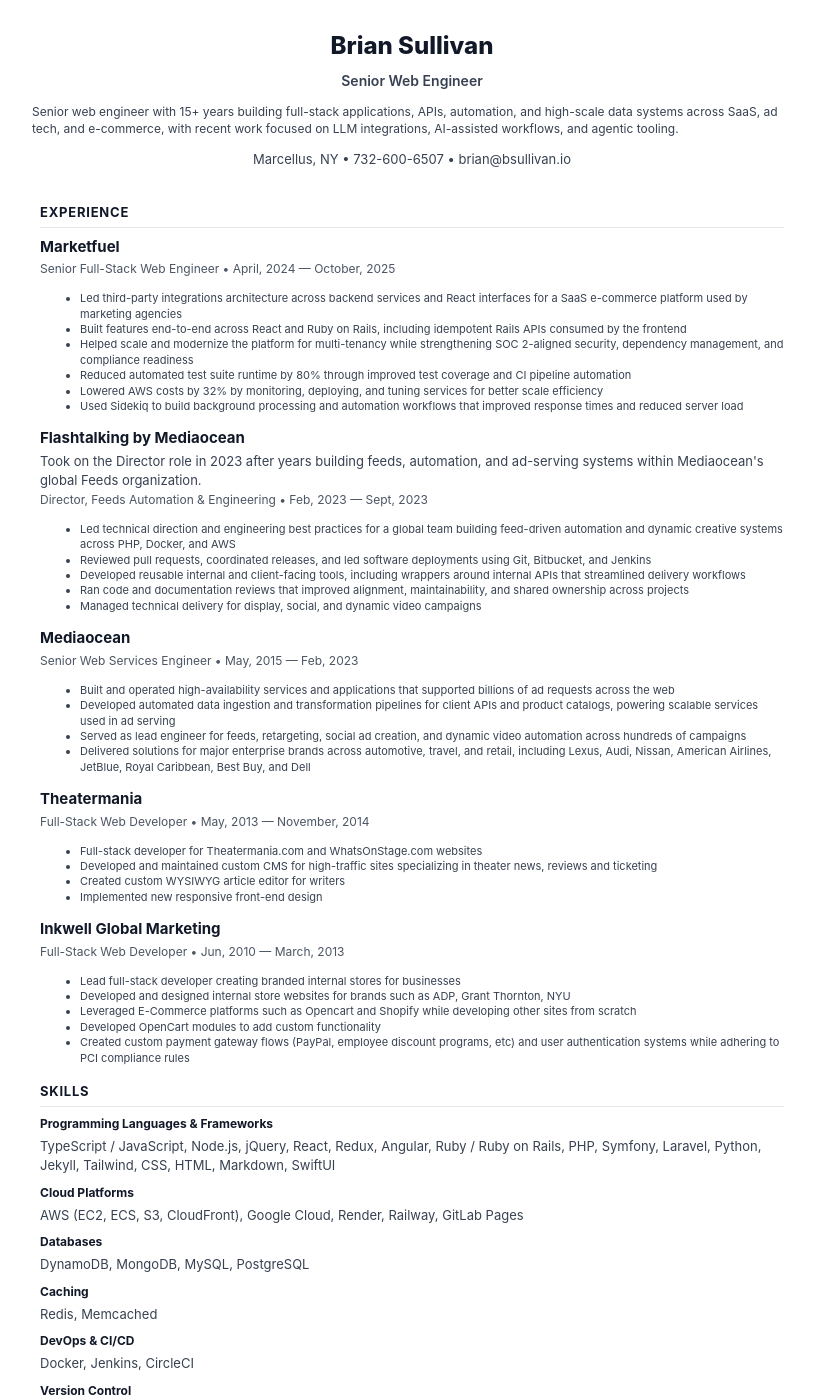
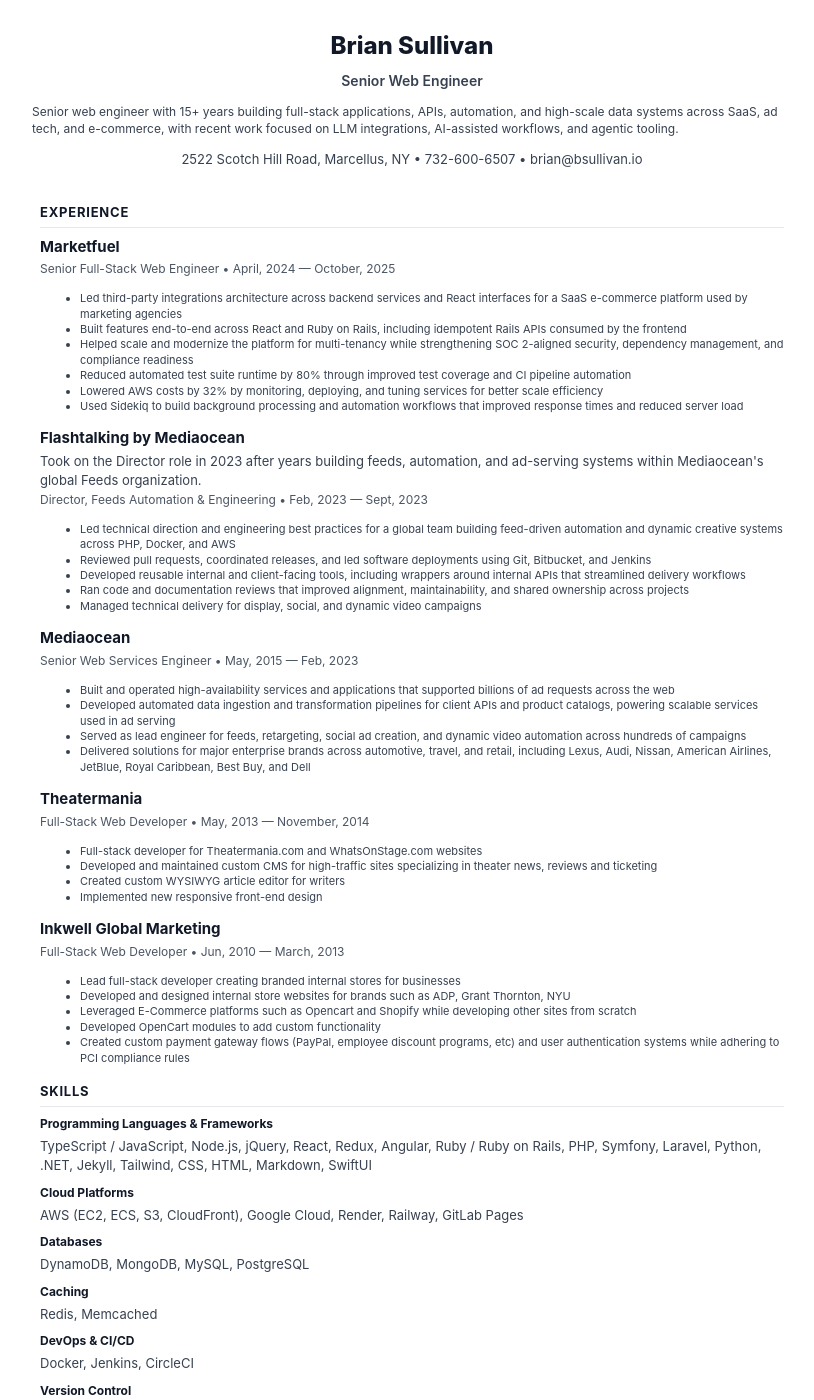
Before and after one commit to bsullivan-io/bsullivan.io, a Jekyll site: the page built from resume/print/index.html, in a window 1280 px wide and 1400 px high. Shown: the whole window, without its empty margins (228-1042 px from the left). Built offline with Jekyll 4.4.1, drawn with Linux system fonts in a browser that asks for light colours.

Commit message:
Add .NET to skills, update resume address, regenerate print PDF
Co-Authored-By: Claude Sonnet 5 <noreply@anthropic.com>

```diff
--- a/_config.yml
+++ b/_config.yml
@@ -18,9 +18,9 @@ resume_contact_email:           "brian@bsullivan.io"
 
 # the next two items are used for schema itemprops in _layouts/resume.html
 resume_contact_telephone:       "732-600-6507"
-resume_contact_address:         "Marcellus, NY"
+resume_contact_address:         "2522 Scotch Hill Road, Marcellus, NY"
 
-resume_header_contact_info:     "Marcellus, NY • 732-600-6507 • brian@bsullivan.io"
+resume_header_contact_info:     "2522 Scotch Hill Road, Marcellus, NY • 732-600-6507 • brian@bsullivan.io"
 display_header_contact_info:    "false"
 
 resume_header_intro: "<p>Senior web engineer with 15+ years building full-stack applications, APIs, automation, and high-scale data systems across SaaS, ad tech, and e-commerce, with recent work focused on LLM integrations, AI-assisted workflows, and agentic tooling.</p>"
--- a/_data/skills.yml
+++ b/_data/skills.yml
@@ -1,7 +1,7 @@
 # Skills
 # Programming languages & Frameworks
 - skill: Programming Languages & Frameworks
-  description: TypeScript / JavaScript, Node.js, jQuery, React, Redux, Angular, Ruby / Ruby on Rails, PHP, Symfony, Laravel, Python, Jekyll, Tailwind, CSS, HTML, Markdown, SwiftUI
+  description: TypeScript / JavaScript, Node.js, jQuery, React, Redux, Angular, Ruby / Ruby on Rails, PHP, Symfony, Laravel, Python, .NET, Jekyll, Tailwind, CSS, HTML, Markdown, SwiftUI
 
 # Platforms & Systems
 - skill: Cloud Platforms
```
Also changed, not shown: 1 other file.
